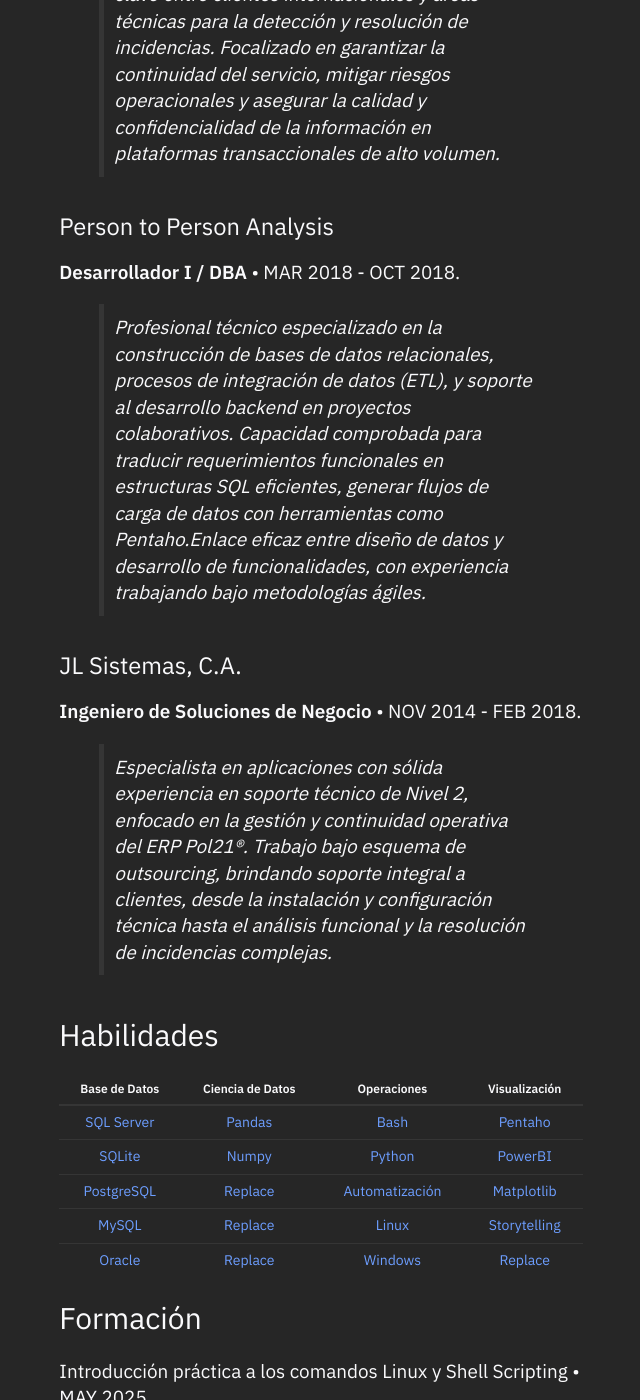
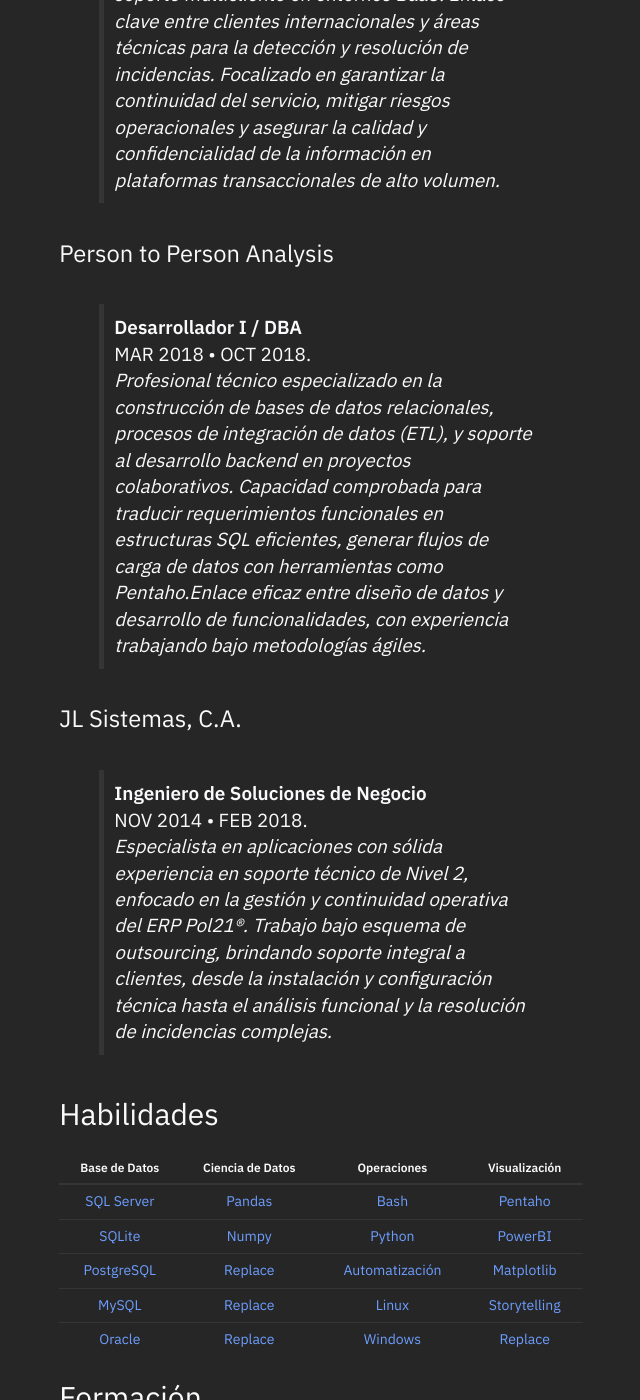
Before and after one commit to batistayureiba/batistayureiba.github.io, a Jekyll site: the page built from _posts/2025-05-24-about.md, in a window 1280 px wide and 1400 px high, scrolled down 1193 px. Shown: the whole window, without its empty margins (319-959 px from the left). Built offline with Jekyll 4.4.1, drawn with Linux system fonts in a browser that asks for light colours.

```diff
--- a/_posts/2025-05-24-about.md
+++ b/_posts/2025-05-24-about.md
@@ -16,16 +16,16 @@ Esta labor, complementada por mi experiencia con diversos ERP, tecnologías e in
 
 
 ##### Novopayment Tecnologia
-**Analista de Operaciones IT**  MAR 2019 • OCT 2019.
+>**Analista de Operaciones IT**<br>MAR 2019 • OCT 2019.<br>
 >*Profesional con experiencia en supervisión operativa de servicios financieros críticos y soporte multicliente en entornos BaaS. Enlace clave entre clientes internacionales y áreas técnicas para la detección y resolución de incidencias. Focalizado en garantizar la continuidad del servicio, mitigar riesgos operacionales y asegurar la calidad y confidencialidad de la información en plataformas transaccionales de alto volumen.*
 
 
 ##### Person to Person Analysis
-**Desarrollador I / DBA** • MAR 2018 - OCT 2018.
+>**Desarrollador I / DBA**<br>MAR 2018 • OCT 2018.<br>
 >*Profesional técnico especializado en la construcción de bases de datos relacionales, procesos de integración de datos (ETL), y soporte al desarrollo backend en proyectos colaborativos. Capacidad comprobada para traducir requerimientos funcionales en estructuras SQL eficientes, generar flujos de carga de datos con herramientas como Pentaho.Enlace eficaz entre diseño de datos y desarrollo de funcionalidades, con experiencia trabajando bajo metodologías ágiles.*
 
 ##### JL Sistemas, C.A.
-**Ingeniero de Soluciones de Negocio** • NOV 2014 - FEB 2018.
+>**Ingeniero de Soluciones de Negocio**<br>NOV 2014 • FEB 2018.<br>
 >*Especialista en aplicaciones con sólida experiencia en soporte técnico de Nivel 2, enfocado en la gestión y continuidad operativa del ERP Pol21®. Trabajo bajo esquema de outsourcing, brindando soporte integral a clientes, desde la instalación y configuración técnica hasta el análisis funcional y la resolución de incidencias complejas.*
 
 {:#skills}
```
